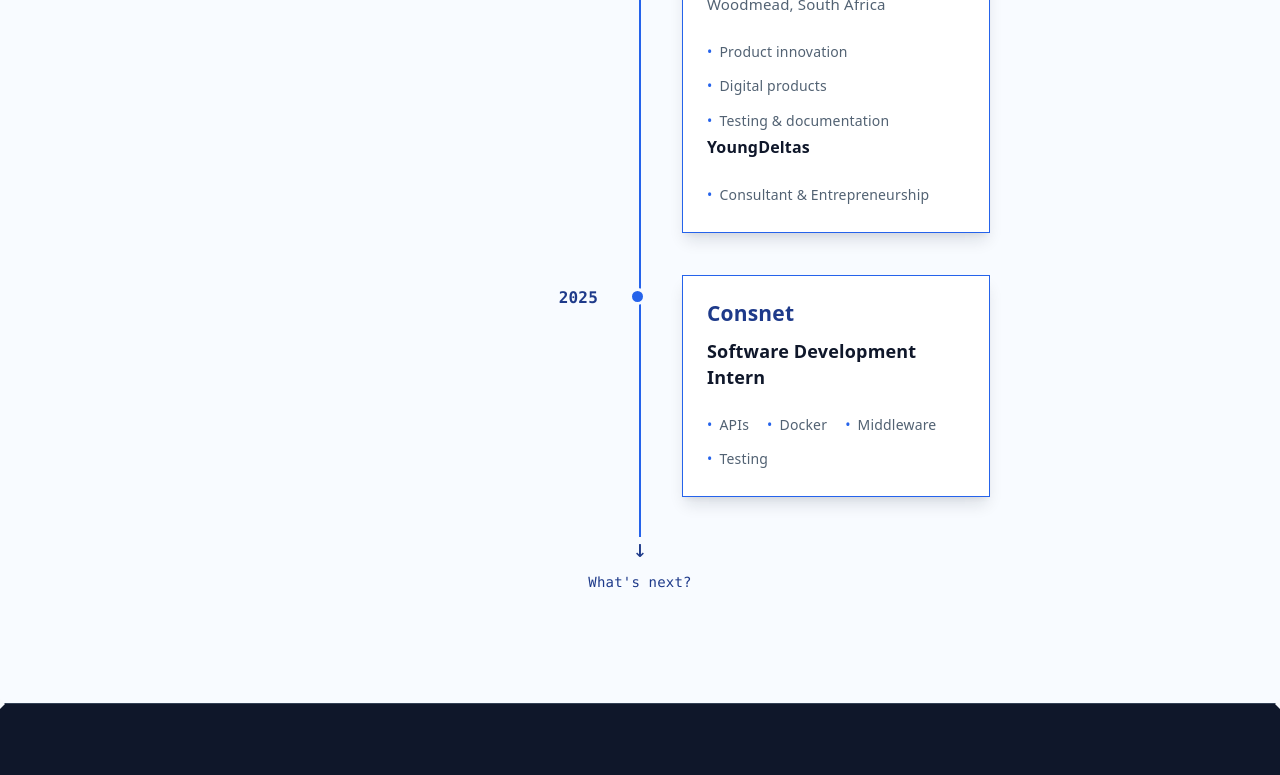
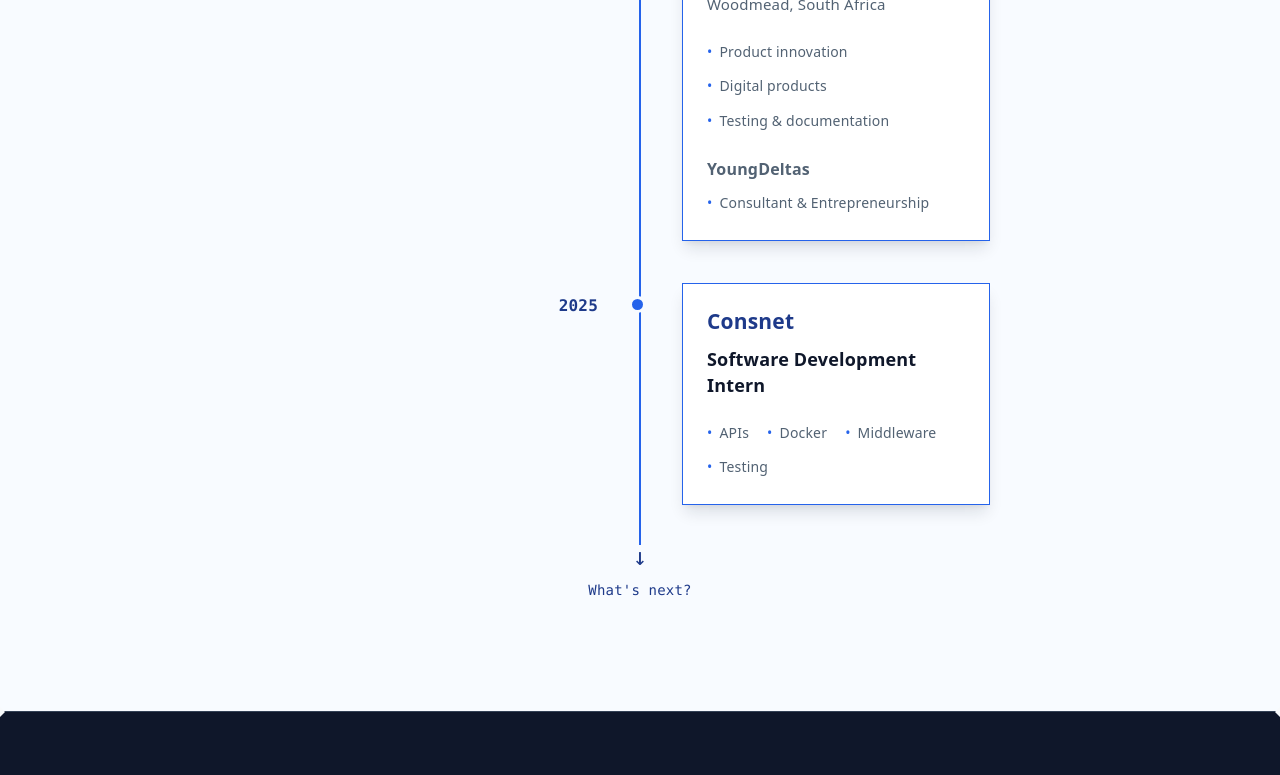
Before and after one commit to s-nguza/Web-Portfolio, a React (Vite) app: page / in a window 1280 px wide. Shown: the part 3080-3855 px from the top of the page. Built offline with nearby package versions, Linux system fonts and the light colour scheme.

Commit message:
Fixing the format

```diff
--- a/src/App.jsx
+++ b/src/App.jsx
@@ -253,8 +253,9 @@
                 <li>Digital products</li>
                 <li>Testing &amp; documentation</li>
               </ul>
-              <p className="experience-company"><strong>YoungDeltas</strong></p>
+
               <ul>
+                <p className="experience-company"><strong>YoungDeltas</strong></p>
               <li>Consultant &amp; Entrepreneurship</li></ul>
             </div>
           </article>
```
